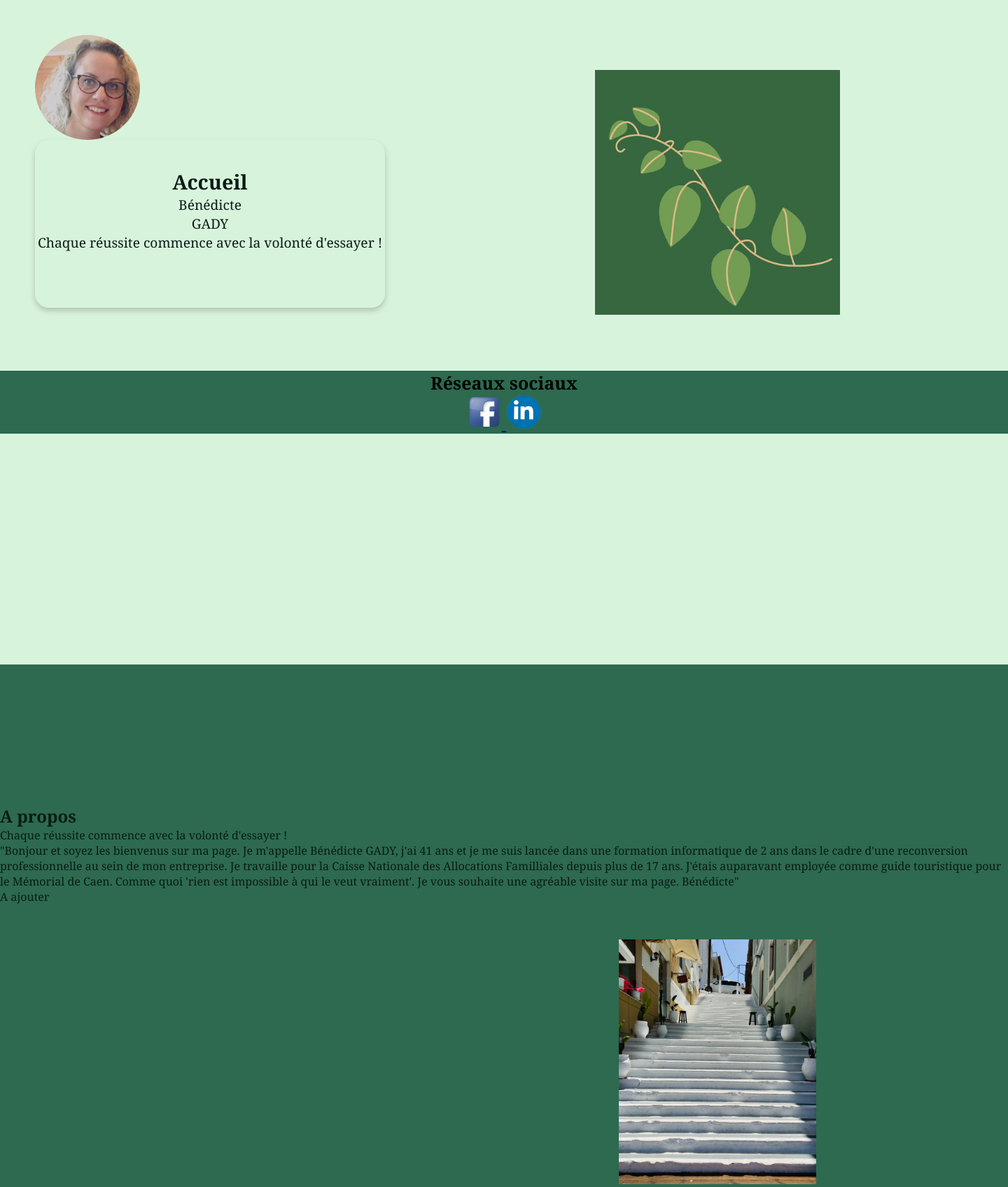
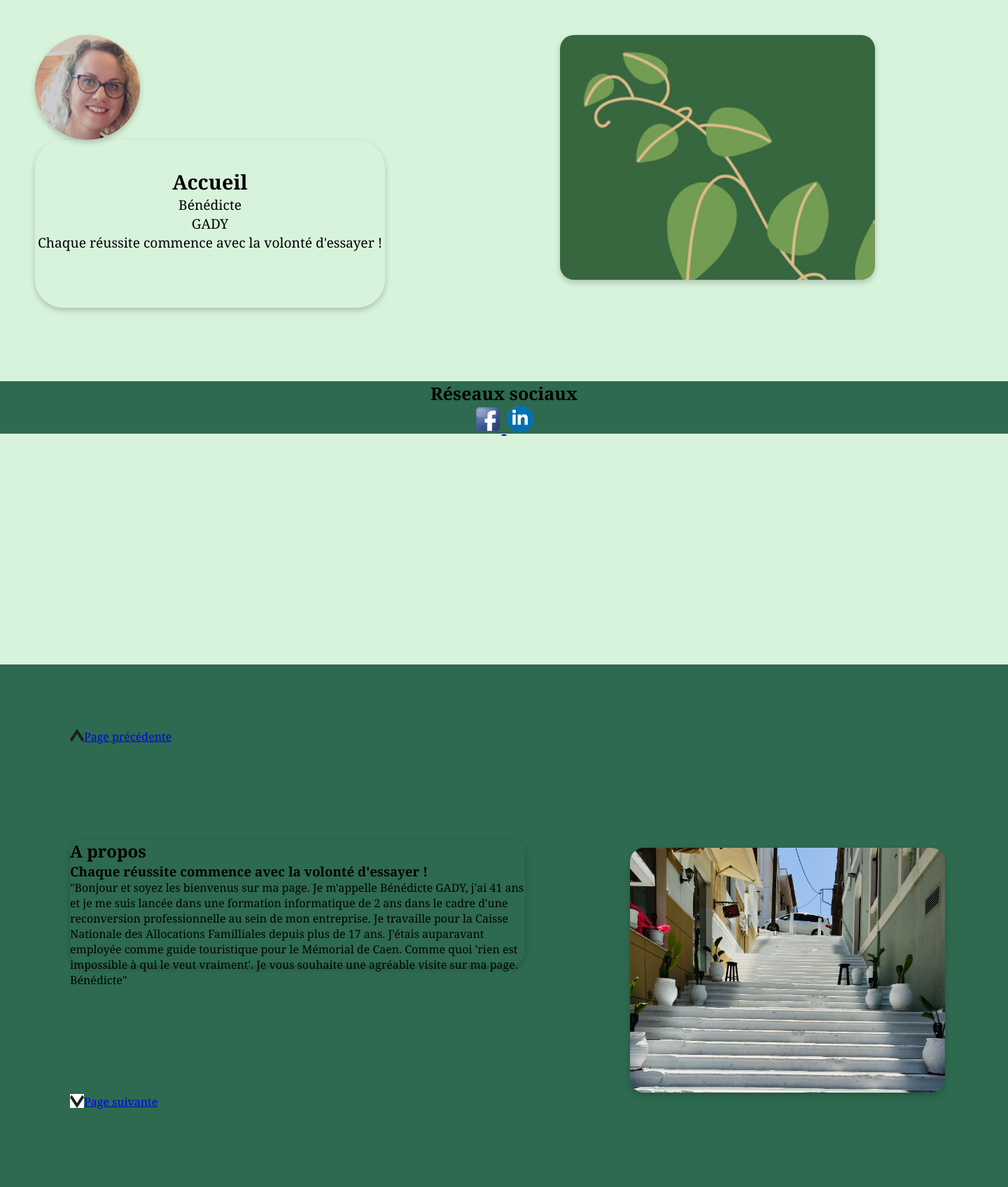
Before and after one commit to Benedicte141/AP-SLAM, a PHP site: page / in a window 1440 px wide. Shown: the part 180-1877 px from the top of the page at 70% size. Run offline with PHP 8.4, Linux system fonts and the light colour scheme.

Commit message:
MAJ bis 20/12/2023

```diff
--- a/css/portfolio.css
+++ b/css/portfolio.css
@@ -19,7 +19,6 @@ text-decoration : none;
 padding :0px 15px;
 text-decoration : hover color #d8f3dc;
 }
-
 
 nav {
 box-shadow: 0 4px 8px 0 rgba(0,0,0,0.2);
@@ -44,8 +43,8 @@ nav a{
 height: 150px;
 margin-left: 50px;
 border-radius: 60%;
+box-shadow: 0 4px 8px 0 rgba(0,0,0,0.2);
 overflow: hidden;
-
 }
 
 .cercle img {
@@ -59,7 +58,7 @@ nav a{
 margin-bottom: 10px;
 margin-left: 50px;
 box-shadow: 0 4px 8px 0 rgba(0,0,0,0.2);
-  border-radius: 20px;
+border-radius: 40px;
 width: 500px;
 height: 200px;
 font-family: Georgia;
@@ -68,47 +67,136 @@ nav a{
 align-items:center;
 justify-content:flex-start;
 font-size:larger;
+
 }
 
 .card1{
 width: 450px;
 height: 350px;
 border-radius: 20px;
+box-shadow: 0 4px 8px 0 rgba(0,0,0,0.2);
 overflow: hidden;
 display : flex;
 justify-content: center;
 margin-left: 800px;
-  margin-top: -350px;
+margin-top: -400px;
 }
 
 .card1 img {
-  width: 100%;
-  height: 100%;
+width: 130%;
+height: 130%;
 object-fit: cover;
 }
 
 .card2{
+width: 650px;
+height: 180px;
+font-family: Georgia;
+border-radius: 20px;
+box-shadow: 0 4px 8px 0 rgba(0,0,0,0.2);
+margin-left: 100px;
+margin-top: 50px;
+}
+
+.card3{
 width: 450px;
 height: 350px;
 border-radius: 20px;
+box-shadow: 0 4px 8px 0 rgba(0,0,0,0.2);
 overflow: hidden;
 display : flex;
 justify-content: center;
 margin-left: 800px;
+margin-top: -200px;
+}
+
+.card3 img {
+width: 100%;
+height: 160%;
+object-fit: cover;
+}
+
+.card4{
+width: 300px;
+height: 200px;
+font-family: Georgia;
+border-radius: 20px;
+box-shadow: 0 4px 8px 0 rgba(0,0,0,0.2);
+margin-left: 100px;
 margin-top: 50px;
 }
 
-.card2 img {
-  width: 100%;
-  height: 100%;
-  object-fit: cover;
+.card5{
+width: 700px;
+height: 300px;
+font-family: Georgia;
+border-radius: 20px;
+box-shadow: 0 4px 8px 0 rgba(0,0,0,0.2);
+margin-left: 100px;
+margin-top: 50px;
 }
-body {
-   background-color: #d8f3dc;
-   color: #081c15;
+.cache{
+display: none;
+}
+
+.card6{
+width: 1300px;
+height: 300px;
+padding-left: 30px;
 font-family: Georgia;
-   background-image: url(C:/xampp/htdocs/AP-SLAM-main/doc/Images/HTML/Feuille Bienvenue.jpg);
-   height : 6000px;
+border-radius: 20px;
+box-shadow: 0 4px 8px 0 rgba(0,0,0,0.2);
+margin-left: 100px;
+margin-top: 50px;
+}
+
+.card7{
+width: 450px;
+height: 300px;
+padding-left: 30px;
+font-family: Georgia;
+border-radius: 20px;
+box-shadow: 0 4px 8px 0 rgba(0,0,0,0.2);
+margin-left: 100px;
+margin-top: 50px;
+}
+
+.card8{
+width: 450px;
+height: 380px;
+padding-left: 30px;
+font-family: Georgia;
+border-radius: 20px;
+box-shadow: 0 4px 8px 0 rgba(0,0,0,0.2);
+margin-left: 100px;
+margin-top: 30px;
+}
+
+.card9{
+width: 600px;
+height: 300px;
+padding-left: 30px;
+font-family: Georgia;
+border-radius: 20px;
+box-shadow: 0 4px 8px 0 rgba(0,0,0,0.2);
+margin-left: 700px;
+margin-top: -350px;
+}
+
+.renvoipp{
+display: flex;
+justify-content:first baseline;
+font-family: Georgia;
+color: #d8f3dc;
+margin-top: -520px;
+}
+
+.renvoips{
+display: flex;
+justify-content:last baseline;
+font-family: Georgia;
+color: #d8f3dc;
+margin-top: 500px;
 }
 
 #accueil{
@@ -158,7 +246,7 @@ width: 100%;
 
 width: 70%;;
 margin :auto;
-    margin-top: 50px;
+margin-top: -90px;
 background: #fff;
 border-radius: 10px;
 box-shadow: 0 19px 38px rgba(0, 0, 0, 0.3), 0 15px 12px rgba(0, 0, 0, 0.22);
@@ -296,6 +384,7 @@ span {
 color : black;
   ;
 }
+
  footer {
 background-color: #2d6a4f;
 color: black;
@@ -303,10 +392,9 @@ text-align: center;
 margin: 0;
 padding: 0px;
 width: 100%;
-height: 90px;
+height: 75px;
 font-size: 25px;
 font-family: Georgia;
 bottom: 0;
 position: fixed;
-
 }
--- a/data/apropos.yaml
+++ b/data/apropos.yaml
@@ -9,4 +9,3 @@ presentation: >
     'rien est impossible à qui le veut vraiment'.
     Je vous souhaite une agréable visite sur ma page.
     Bénédicte"
-photo: A ajouter
--- a/index.php
+++ b/index.php
@@ -49,17 +49,29 @@ session_start();
   </section>
 
   <section id="apropos">
+
+  <div class="card2">
     <?php include("php/apropos.php"); ?>
-      <div class="card2">
+      <div class="card3">
         <div class="image">
         <img src="images/aPropos.jpg">
         </div>
       </div>
+      <div class="renvoipp">
+      <img src="images/up.png" width="20" height="20">
+      <a href="#accueil">Page précédente</a>
+    </div>
+    <div class="renvoips">
+      <img src="images/down.png" width="20" height="20">
+      <a href="#competences">Page suivante</a>
+    </div>
   </section>
 
   <section id="competences">
+    <div class="cache">
     <?php include("php/competences.php"); ?>
-    <div class="skills">
+    </div>
+  <div class="skills">
   <div class="skills-bar">
     <div class="bar">
       <div class="info">
@@ -109,23 +121,52 @@ session_start();
       </div>
     </div>
   </div>
+  <div class="renvoipp">
+      <img src="images/up.png" width="20" height="20">
+      <a href="#apropos">Page précédente</a>
+    </div>
+    <div class="renvoips">
+      <img src="images/down.png" width="20" height="20">
+      <a href="#experiences">Page suivante</a>
+    </div>
   </section>
 
   <section id="experiences">
+    <div class="card6">
     <?php include("php/experiences.php"); ?>
     <a href="pdf/CV.BGY.pdf">Cliquez ici pour consulter mon CV</a>
+    </div>
+    <div class="renvoipp">
+      <img src="images/up.png" width="20" height="20">
+      <a href="#competences">Page précédente</a>
+    </div>
+    <div class="renvoips">
+      <img src="images/down.png" width="20" height="20">
+      <a href="#formation">Page suivante</a>
+    </div>
   </section>
 
   <section id="formation">
+    <div class="card7">
     <?php include("php/formation.php"); ?>
     <a href="pdf/CV.BGY.pdf">Cliquez ici pour consulter mon CV</a>
+    </div>
+      <div class="renvoipp">
+      <img src="images/up.png" width="20" height="20">
+      <a href="#experiences">Page précédente</a>
+    </div>
+    <div class="renvoips">
+      <img src="images/down.png" width="20" height="20">
+      <a href="#contact">Page suivante</a>
+    </div>
   </section>
 
   <section id="contact">
+    <div class="card8">
     <h2><strong>Contact</strong></h2>
     <p> Vous avez la possibilité de me contacter à l'aide du formulaire ci-dessous : </p>
 
-    <form method="POST" action="verification.php">
+    <form method="POST" action="php/verification.php">
     <p>
     Nom *:</br>
     <input type="text" name="nom" id="nom" placeholder="Votre Nom" />
@@ -162,6 +203,8 @@ session_start();
     <p>
       <input type="submit" value="Envoyez" />
     </p>
+    </div></form>
+    <div class="card9">
     <p><h3><em> RGPD : </em></h3><br>
     Les informations recueillies sur ce formulaire font l’objet d’un traitement informatisé par le propriétaire de ce site (Bénédicte GADY) pour la gestion des prospects et clients.<br>
     Les données ne sont pas transmises à des tiers. Vos informations complétées ci-dessus (Nom et Adresse email) nous permettront de vous contacter.<br>
@@ -171,21 +214,26 @@ session_start();
     <br>
     Si vous souhaitez exercer vos droits, merci de bien vouloir nous envoyer un mail à l’adresse <span> benedicte.gady@sts-sio-caen.info <span>
     </p>
-    </form>
+    </div>
+      <div class="renvoipp">
+      <img src="images/up.png" width="20" height="20">
+      <a href="#formation">Page précédente</a>
+      </a>
+    </div>
   </section>
 
 
 
 <footer>
   <p><h4>Réseaux sociaux</h4></p>
-  <div class=logo>
+    <div>
     <a href="https://www.facebook.com/benedicte.gady-facebook" target="_blank">
-    <img src="images/facebook.png" width="50" height="50">
+    <img src="images/facebook.png" width="40" height="40">
     </a>
     <a href="https://fr.linkedin.com/in/b%C3%A9n%C3%A9dicte-gady-25a8a722b" target="_blank">
-    <img src="images/linkedin.png" width="50" height="50">
+    <img src="images/linkedin.png" width="40" height="40">
     </a>
-  </div>
+    </div>
 
 </footer>
 </body>
--- a/php/apropos.php
+++ b/php/apropos.php
@@ -6,8 +6,6 @@ $data=yaml_parse_file('data/apropos.yaml');
 
 echo "<h1>".$data["titre"]."</h1>\n";
 
-echo "<p>".ucfirst($data["accroche"])."</p>\n";
+echo "<p><h3>".ucfirst($data["accroche"])."</h3></p>\n";
 
 echo "<p>".ucfirst($data["presentation"])."</p>\n";
-
-echo "<p>".ucfirst($data["photo"])."</p>\n";
--- a/php/captcha.php
+++ b/php/captcha.php
@@ -4,7 +4,7 @@ session_start();
 
 $_SESSION['captcha'] = rand(1000,9999);
 $img = imagecreatetruecolor(70,30);
-$fill_color = imagecolorallocate($img,86,33,96);
+$fill_color = imagecolorallocate($img,176,242,182);
 imagefilledrectangle($img,0,0,70,30,$fill_color);
 
 $text_color = imagecolorallocate($img, 10,10,10);
--- a/php/formation.php
+++ b/php/formation.php
@@ -10,7 +10,7 @@ foreach($data as $formation){
     echo "<p>".$formation["formation"]."</p>\n";
     echo "<ul>";
     foreach($formation["etablissement"] as $etablissements){
-        echo "<li>".$etablissements["nom"]." : ".$etablissements["dateDebut"]." : ".$etablissements["dateFin"]." : ".$etablissements["lieu"]." : ".$etablissements["contenu"]."</li>";
+        echo "<li>".$etablissements["nom"]." : </li><li>".$etablissements["dateDebut"]." : </li>".$etablissements["dateFin"]." : ".$etablissements["lieu"]." : ".$etablissements["contenu"]."</li>";
     }
     echo "</ul>";
 }
```
Also changed, not shown: php/verification.php (+4 -4 lines), images/down.png (added), images/up.png (added). Lines whose indentation alone changed are shown as unchanged.
